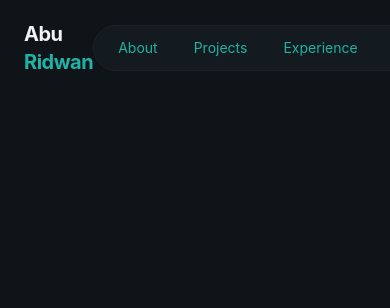
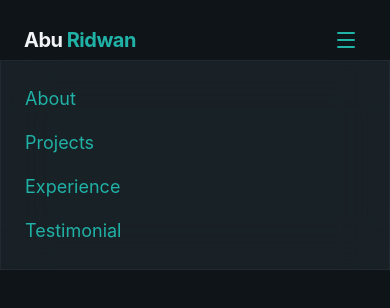
Before and after one commit to Yusufabdulmuiz/my-latest-portfolio, a React app: page / in a window 390 px wide. Shown: the top 308 px of the page. Built offline with nearby package versions, Linux system fonts and the light colour scheme; the HTML template or start-up script is replaced by a standard one.

Commit message:
add mobile nav

```diff
--- a/package.json
+++ b/package.json
@@ -11,6 +11,7 @@
   },
   "dependencies": {
     "@tailwindcss/vite": "^4.3.0",
+    "lucide-react": "^1.17.0",
     "react": "^19.2.6",
     "react-dom": "^19.2.6",
     "tailwindcss": "^4.3.0"
--- a/src/components/Button.jsx
+++ b/src/components/Button.jsx
@@ -1,10 +1,20 @@
 
 
-export const Button = ({children,className,size}) => {
+export const Button = ({children,className="",size="default"}) => {
+
+  const baseClasses = "relative overflow-hidden rounded-full font-medium focus:outline-none focus-visible:ring-primary bg-primary text-primary-foreground hover:bg-primary/90 shadow-lg shadow-primary/25"
+  const sizeClasses = {
+    sm: "px-4 py-4 text-sm",
+    default:"px-6 py-3 text-base",
+    lg:" px-8 py-4 text-lg",
+  }
+  const classes = `${baseClasses} ${sizeClasses[size]} ${className}`;
   return (
 
-        <button>
+        <button className={classes}>
+           <span className="relative flex items-center justify-center gap-2">
             {children}
+            </span>
         </button>
 
   )
--- a/src/index.css
+++ b/src/index.css
@@ -43,4 +43,9 @@
     backdrop-filter: blur(16px);
     border: 1px solid color-mix(in srgb, var(--color-border) 50%,  transparent );
   }
+  .glass-strong {
+    background-color: color-mix(in srgb, var(--color-surface) 90%, transparent);
+    backdrop-filter: blur(26px);
+    border: 1px solid color-mix(in srgb, var(--color-border) 90%,  transparent );
+  }
 }
--- a/src/layout/Navbar.jsx
+++ b/src/layout/Navbar.jsx
@@ -1,4 +1,5 @@
 import {Button} from "@/components/Button"
+import { Menu } from "lucide-react";
 const navLinks = [
     {href: "#about", label: "About"},
     {href: "#projects", label: "Projects"},
@@ -14,7 +15,7 @@
             </a>
 
             {/* Desktop Nav */}
-            <div className="flex items-center gap-1">
+            <div className=" hidden md:flex items-center gap-1">
                 <div className="glass rounded-full px-2 py-1 flex items-center gap-1">
                   {navLinks.map(link =>
                    (
@@ -25,9 +26,27 @@
 
             {/**button **/}
 
-            <div>
-                <Button> Contact Me</Button>
+            <div className="hidden md:block">
+                <Button size="sm"> Contact Me</Button>
             </div>
+
+
+            {/** hamburger */}
+            <button className=" flex md:hidden p-2 text-primary">
+                    <Menu size={24} />
+            </button>
         </nav>
+
+
+        {/** mobile menu */}
+        <div className="md:hidden glass-strong">
+            <div className="container mx-auto px-6 py-6 flex flex-col gap-4">
+                  {navLinks.map(link =>
+                   (
+                   <a key={link.href} href={link.href} className="text-lg text-muted-foreground hover:text-foreground "> {link.label} </a>
+                ))}
+
+            </div>
+        </div>
     </header>;
 }
```
Also changed, not shown: 1 other file (tests, documents, lock files or other folders).
